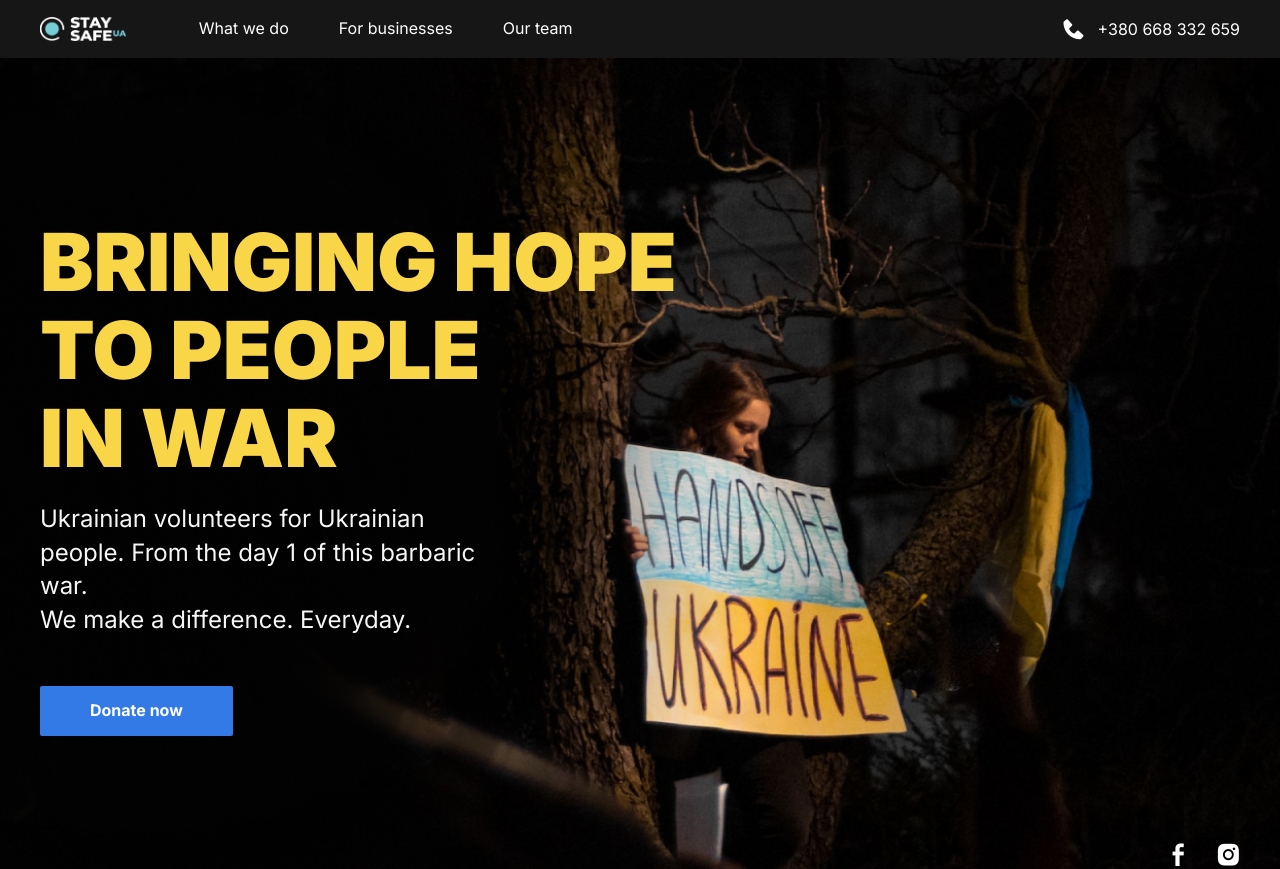
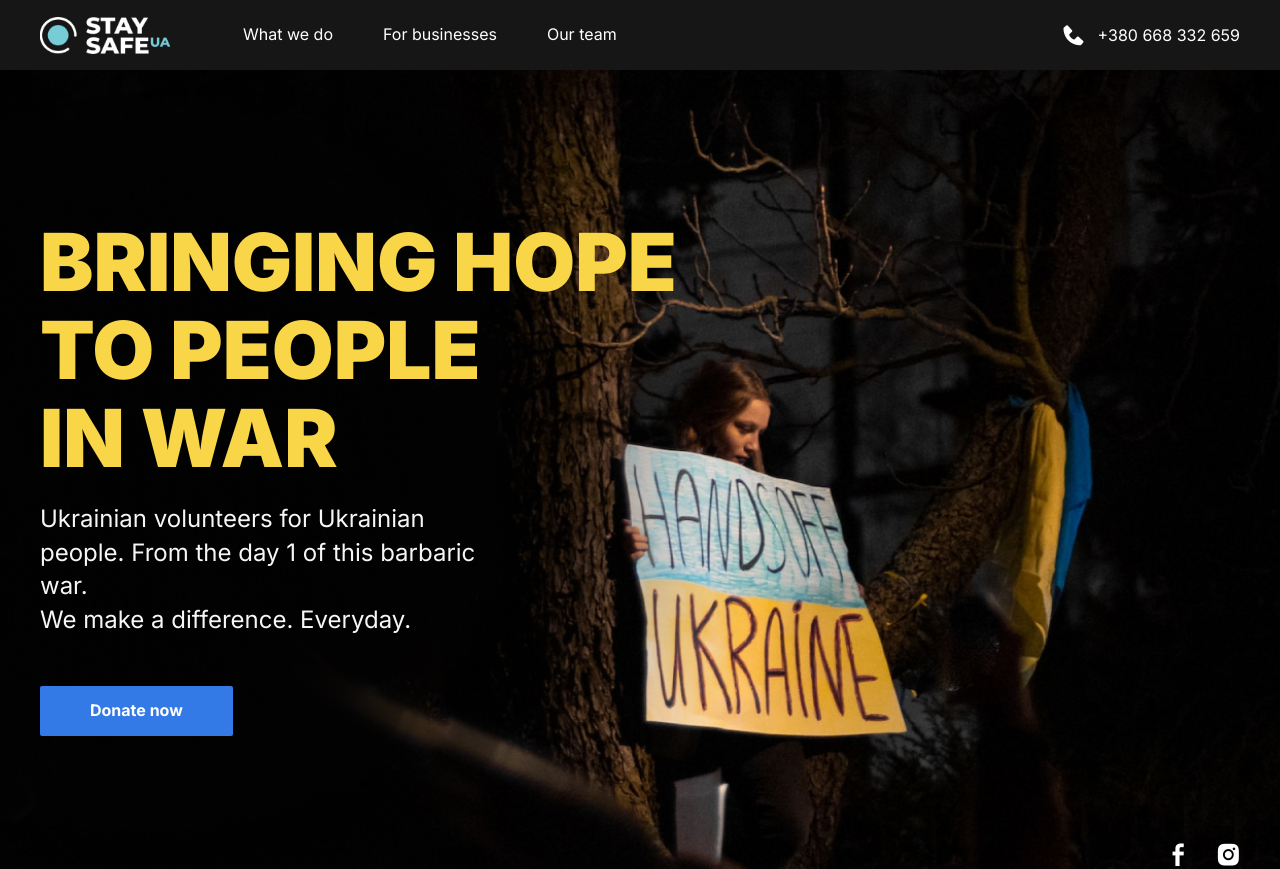
Before and after one commit to Sergey-Sirotkin/StaySafe, a website built with webpack: page src/home.html in a window 1280 px wide. Shown: the top 869 px of the page. Built offline with nearby package versions, Linux system fonts and the light colour scheme; files whose address does not match are found by name; a web font is replaced by a local one.

Commit message:
Bug at header has been fixed

```diff
--- a/src/scss/header.scss
+++ b/src/scss/header.scss
@@ -11,12 +11,15 @@
 
 		@media (max-width:$mobile) {
 			justify-content: space-between;
+			gap: 0;
 		}
 	}
 
 	&__logo {
 		display: inline-flex;
+		flex-shrink: 0;
 		@include adaptiveValue("width", 130, 90);
+		@include adaptiveValue("height", 37, 25);
 		transition: all 0.3s ease 0s;
 
 		@media (any-hover: hover) {
@@ -27,6 +30,7 @@
 
 		img {
 			width: 100%;
+			height: 100%;
 		}
 
 		.menu-open & {
```
Also changed, not shown: dist/css/style.css, dist/css/style.min.css, dist/home.html.
